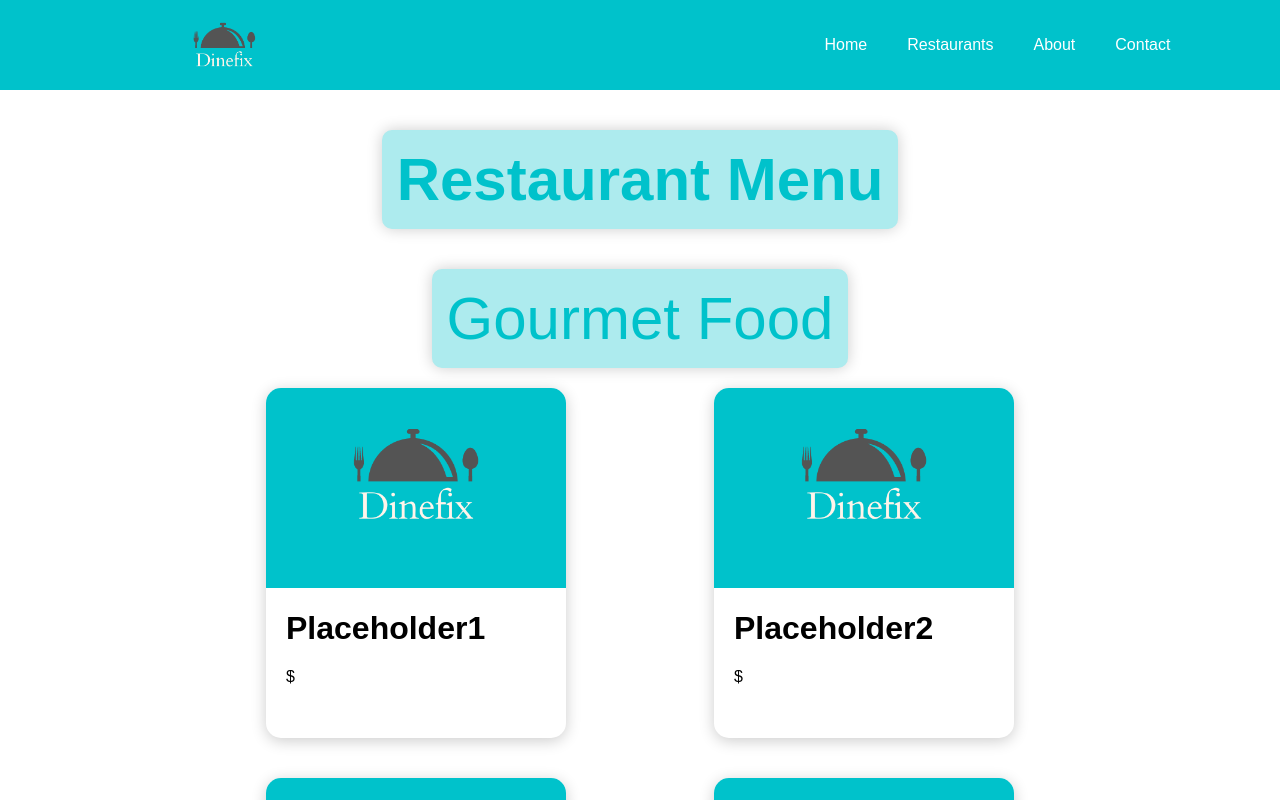
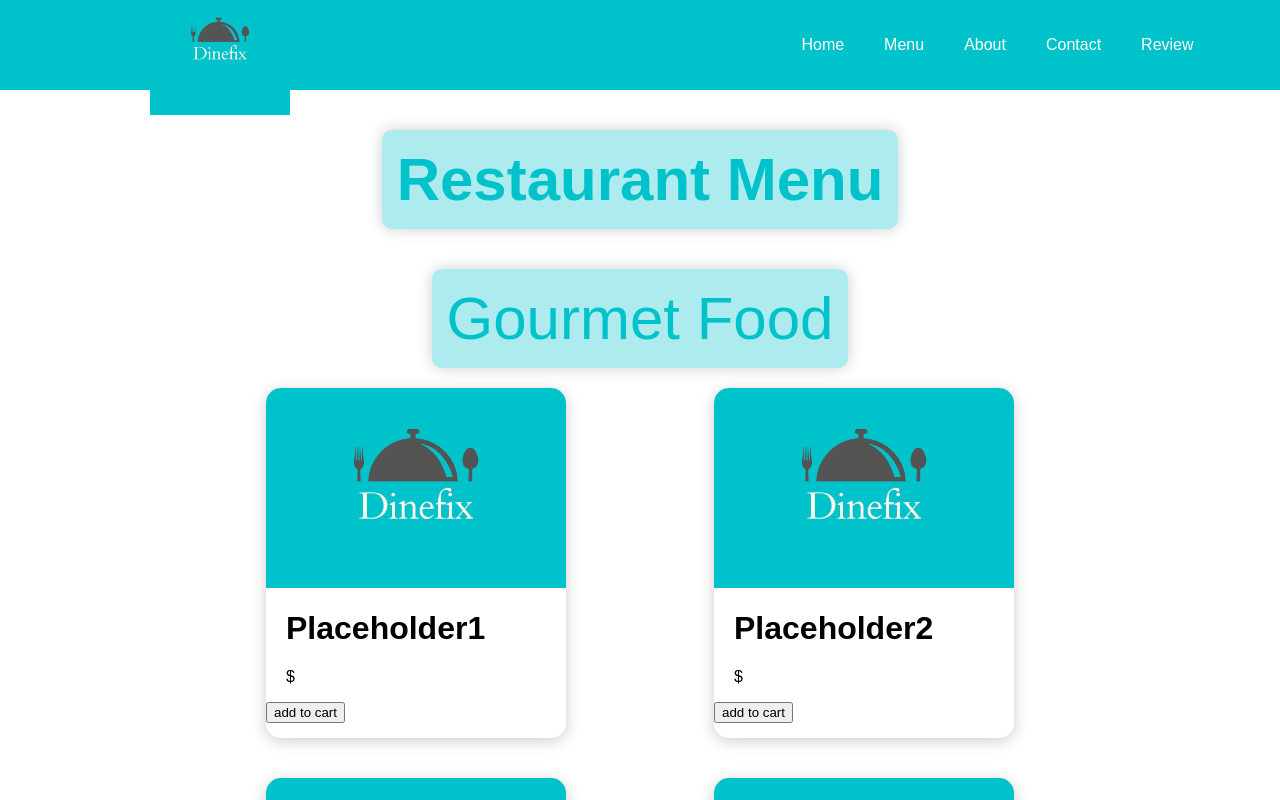
Before and after one commit to Aidan876/DineFix, a React (Create React App) app: page /menu in a window 1280 px wide. Shown: the top 800 px of the page. Built offline with nearby package versions, Linux system fonts and the light colour scheme; the HTML template or start-up script is replaced by a standard one.

Commit message:
Add files via upload

```diff
--- a/src/components/MenuItem.js
+++ b/src/components/MenuItem.js
@@ -1,11 +1,12 @@
 import React from "react";
 
-function MenuItem({ image, name, price }) {
+function MenuItem({ image, name, price, }) {
   return (
     <div className="menuItem">
       <div style={{ backgroundImage: `url(${image})` }}> </div>
       <h1> {name} </h1>
       <p> ${price} </p>
+      <button> add to cart </button>
     </div>
   );
 }
--- a/src/components/Navbar.js
+++ b/src/components/Navbar.js
@@ -1,5 +1,5 @@
 import React, { useState } from "react";
-import Logo from "../assets/logo.png";
+import Logo from "../assets/DineFix.png";
 import { Link } from "react-router-dom";
 import ReorderIcon from "@material-ui/icons/Reorder";
 import "../styles/Navbar.css";
@@ -13,19 +13,21 @@ function Navbar() {
   return (
     <div className="navbar">
       <div className="leftSide" id={openLinks ? "open" : "close"}>
-        <img src={Logo} alt="logo" />
+        <img src={Logo} />
         <div className="hiddenLinks">
           <Link to="/"> Home </Link>
-          <Link to="/menu"> Restaurants </Link>
+          <Link to="/menu"> Menu </Link>
           <Link to="/about"> About </Link>
           <Link to="/contact"> Contact </Link>
+          <Link to="/review"> Review </Link>
         </div>
       </div>
       <div className="rightSide">
         <Link to="/"> Home </Link>
-        <Link to="/menu"> Restaurants </Link>
+        <Link to="/menu"> Menu </Link>
         <Link to="/about"> About </Link>
         <Link to="/contact"> Contact </Link>
+        <Link to="/review"> Review </Link>
         <button onClick={toggleNavbar}>
           <ReorderIcon />
         </button>
```
